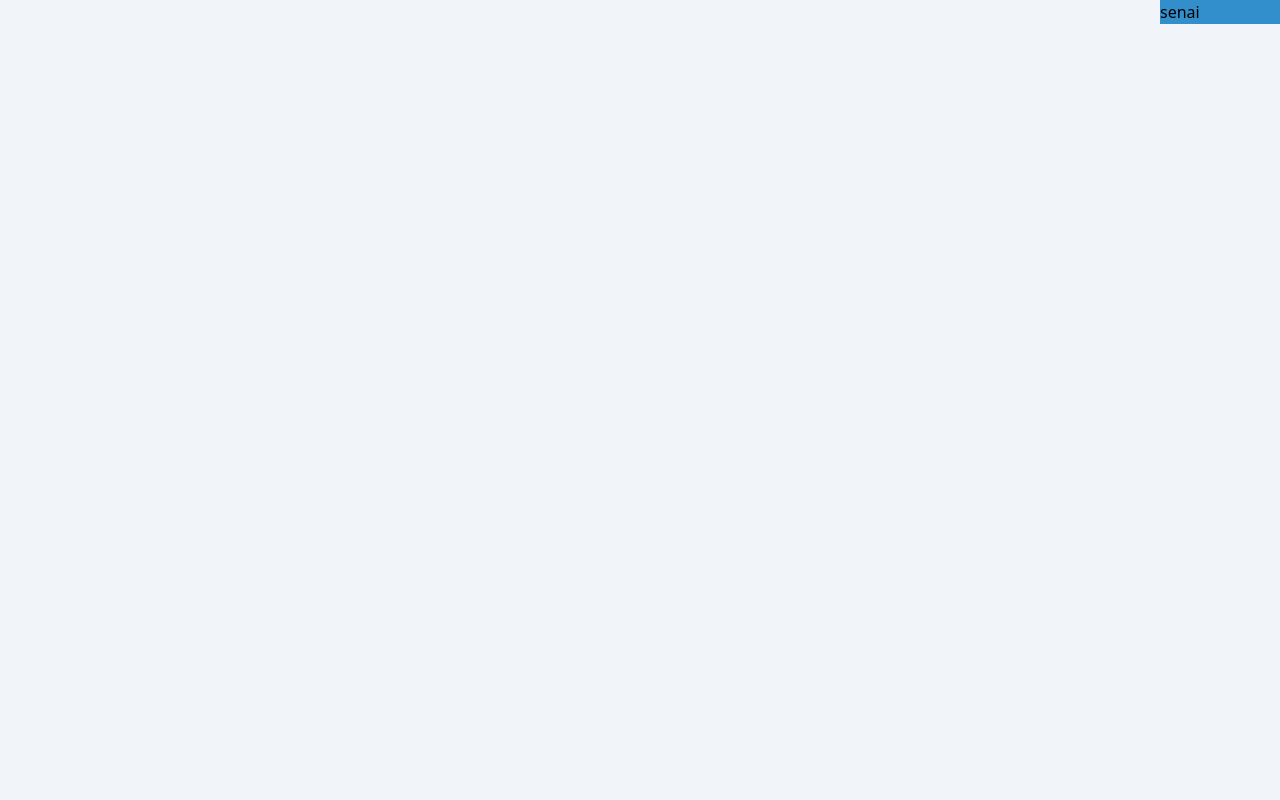
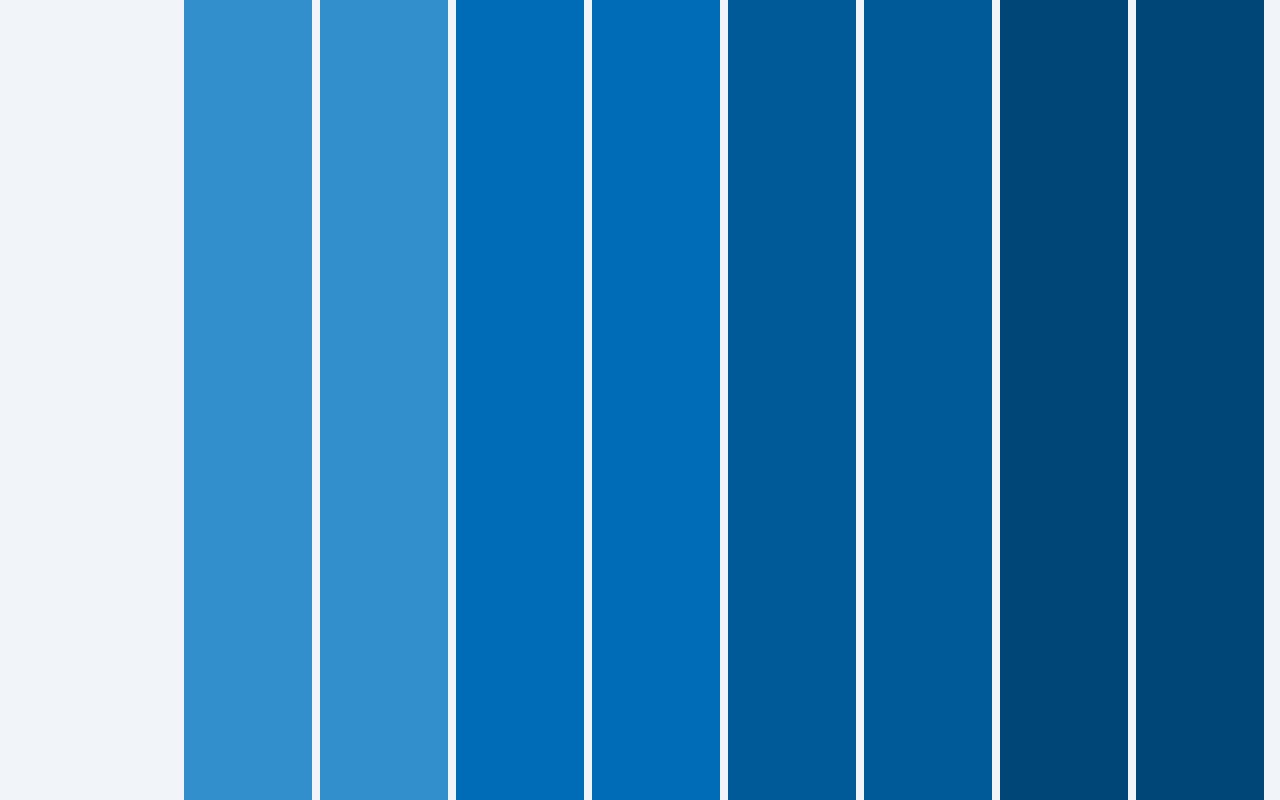
Before and after one commit to AthosGuedes/RepositorioProvisorioSA, a React (Vite) app: page / in a window 1280 px wide. Built offline with nearby package versions, Linux system fonts and the light colour scheme.

Commit message:
background feito, font 'inter' adicionada ao projet inteiro

```diff
--- a/index.html
+++ b/index.html
@@ -3,6 +3,10 @@
   <head>
     <meta charset="UTF-8" />
     <meta name="viewport" content="width=device-width, initial-scale=1.0" />
+
+    <link rel="preconnect" href="https://fonts.googleapis.com">
+    <link rel="preconnect" href="https://fonts.gstatic.com" crossorigin>
+    <link href="https://fonts.googleapis.com/css2?family=Inter:ital,opsz,wght@0,14..32,100..900;1,14..32,100..900&display=swap" rel="stylesheet">
     <link rel="stylesheet" href="/src/index.css">
 
     <title>Teste</title>
--- a/src/app.tsx
+++ b/src/app.tsx
@@ -1,10 +1,15 @@
 export function App() {
   return (
-    <div>
-      <div className="flex justify-end">
-        <div className="h-full w-[120px] bg-azul-500">
-          <h1 className="">senai</h1>
-        </div>
+    <div className="h-screen">
+      <div className=" flex justify-end h-full -z-10 pr-2">
+        <div className="top-0 h-full w-32 mr-2 bg-azul-500"></div>
+        <div className="top-0 h-full w-32 mr-2 bg-azul-500"></div>
+        <div className="top-0 h-full w-32 mr-2 bg-azul-600"></div>
+        <div className="top-0 h-full w-32 mr-2 bg-azul-600"></div>
+        <div className="top-0 h-full w-32 mr-2 bg-azul-700"></div>
+        <div className="top-0 h-full w-32 mr-2 bg-azul-700"></div>
+        <div className="top-0 h-full w-32 mr-2 bg-azul-800"></div>
+        <div className="top-0 h-full w-32 mr-2 bg-azul-800"></div>
       </div>
     </div>
   )
--- a/src/index.css
+++ b/src/index.css
@@ -2,6 +2,13 @@
 @tailwind components;
 @tailwind utilities;
 
-body {
+* {
+    margin: 0;
+    padding: 0;
+    font-family: "Inter";
+}
+
+body, html {
     background-color: #f1f5f9;
+    height: 100%;
 }
```
